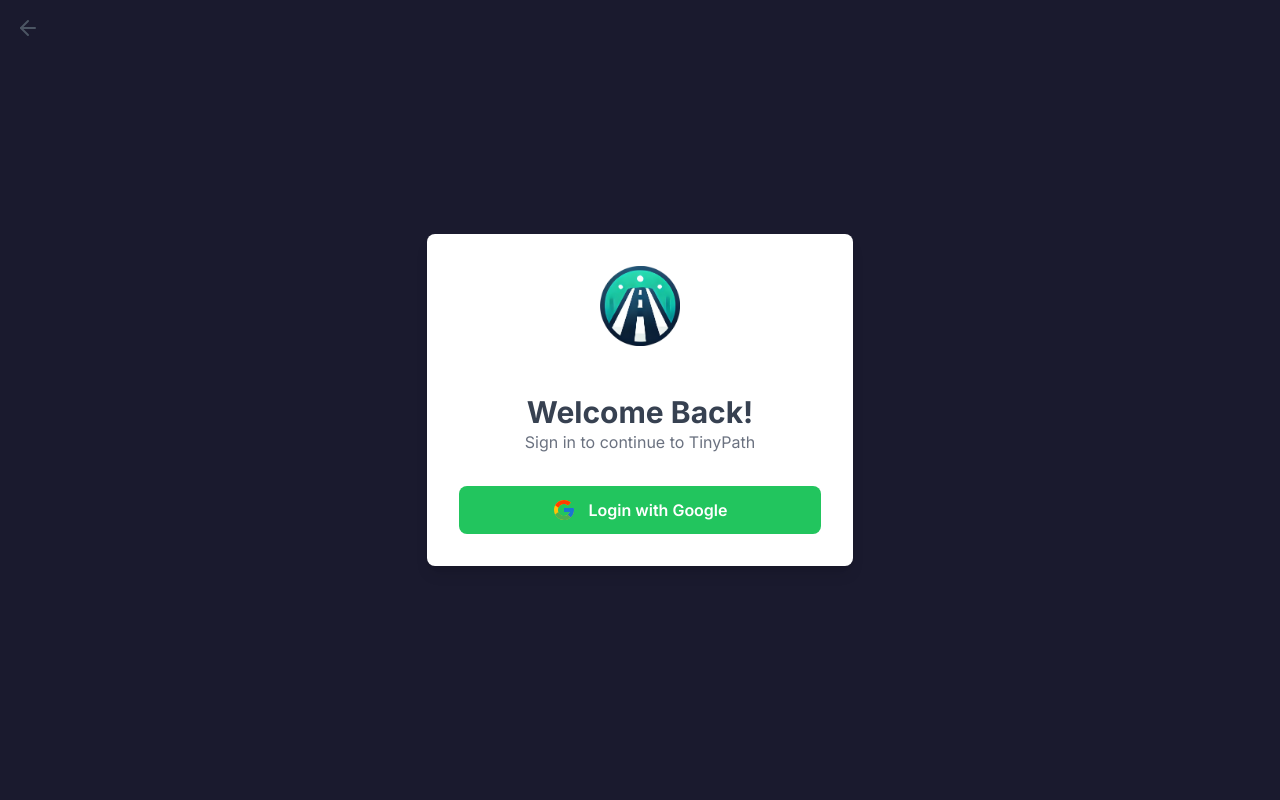
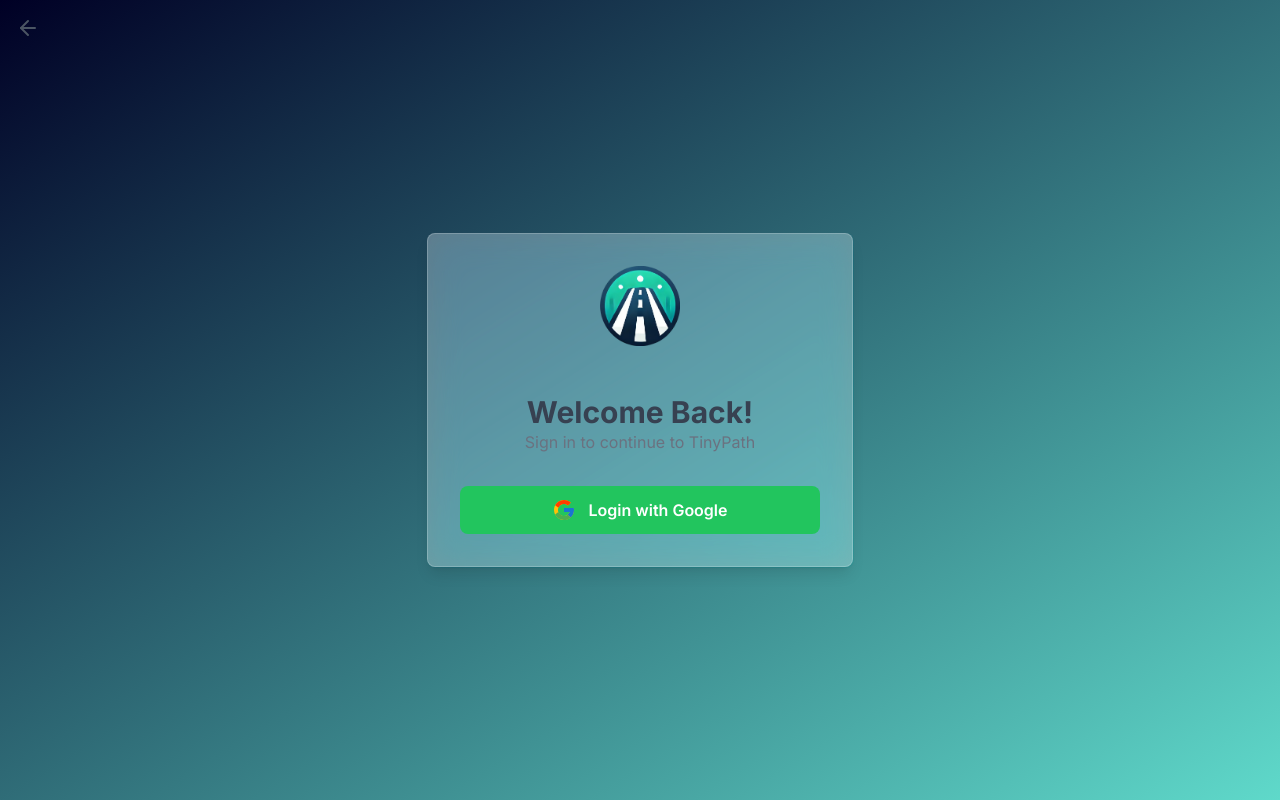
Before and after one commit to titan1230/Tiny-Path, a Next.js app: page /onboarding in a window 1280 px wide. Built offline with nearby package versions, Linux system fonts and the light colour scheme; no server answers.

Commit message:
Refactor OnboardingPage component: Add redirect functionality to Google login button

```diff
--- a/src/app/onboarding/page.tsx
+++ b/src/app/onboarding/page.tsx
@@ -7,16 +7,21 @@
 import Link from 'next/link';
 import { signIn } from '@/lib/LoginUtils';
 
+import { useSearchParams } from 'next/navigation'
+
 const OnboardingPage: React.FC = () => {
+
+  const searchParams = useSearchParams()
+  const to = searchParams.get('to')
+
   return (
-    <div className="flex flex-col items-center justify-center min-h-screen bg-base-100 relative">
+    <div className="flex flex-col items-center justify-center min-h-screen bg-gradient-to-br to-[#5fd9ca] from-[#000025] relative">
 
       <Link href="/" className="absolute top-4 left-4">
         <FiArrowLeft className="text-2xl text-gray-600 hover:text-gray-800 cursor-pointer" />
       </Link>
 
-      <div className="bg-white shadow-lg rounded-lg p-8 md:w-1/3 w-full mx-4 flex flex-col items-center">
-
+      <div className="bg-white/30 shadow-lg rounded-lg p-8 md:w-1/3 w-full mx-4 flex flex-col items-center backdrop-blur-lg backdrop-saturate-150 border border-white/20">
         <div className="mb-8">
           <Image src="/TinyPath.png" alt="Logo" width={80} height={80} className="mx-auto" />
         </div>
@@ -27,12 +32,13 @@
         <button
           type='button'
           className="bg-green-500 text-white py-3 px-4 w-full rounded-lg flex items-center justify-center gap-3 hover:bg-green-600 transition ease-in-out mt-8"
-          onClick={async () => await signIn()}
+          onClick={async () => await signIn(to || "/dashboard")}
         >
           <FcGoogle className="text-2xl" />
           <span className="font-semibold">Login with Google</span>
         </button>
       </div>
+
     </div>
   );
 };
```
